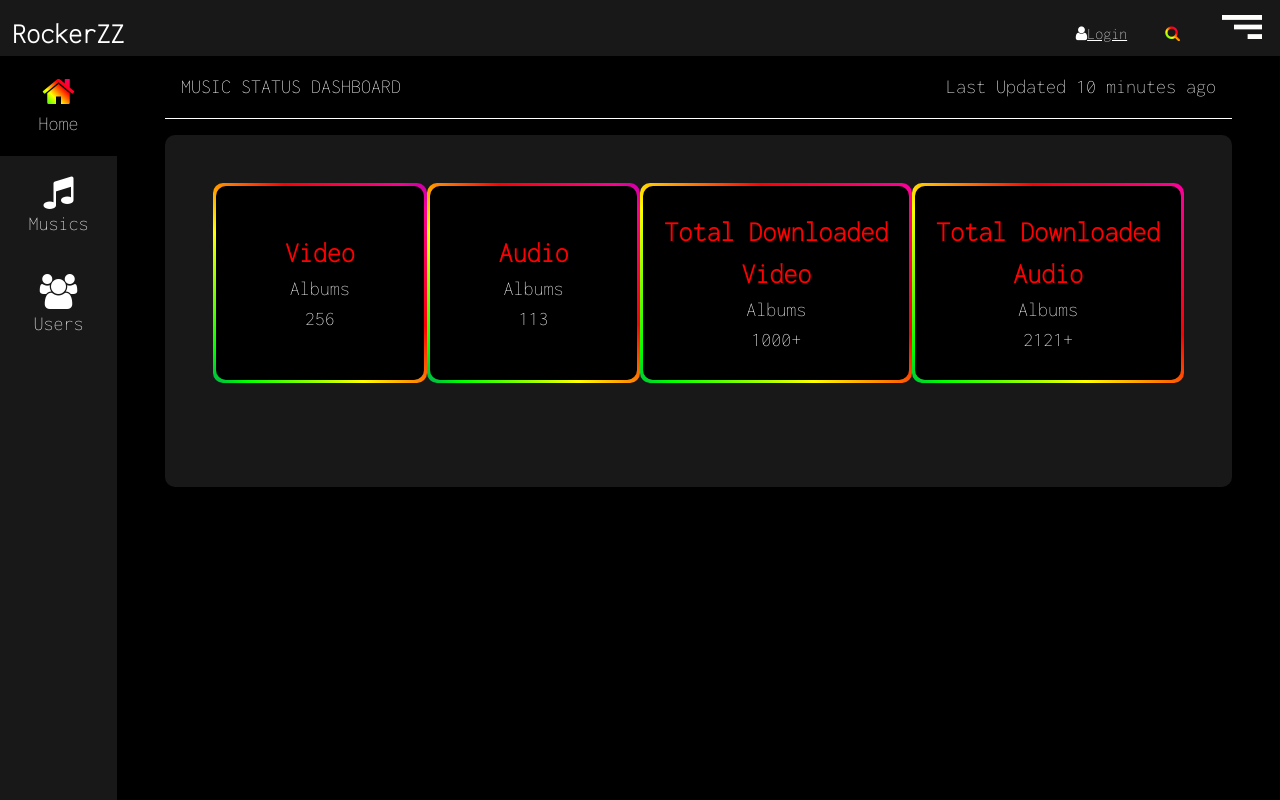
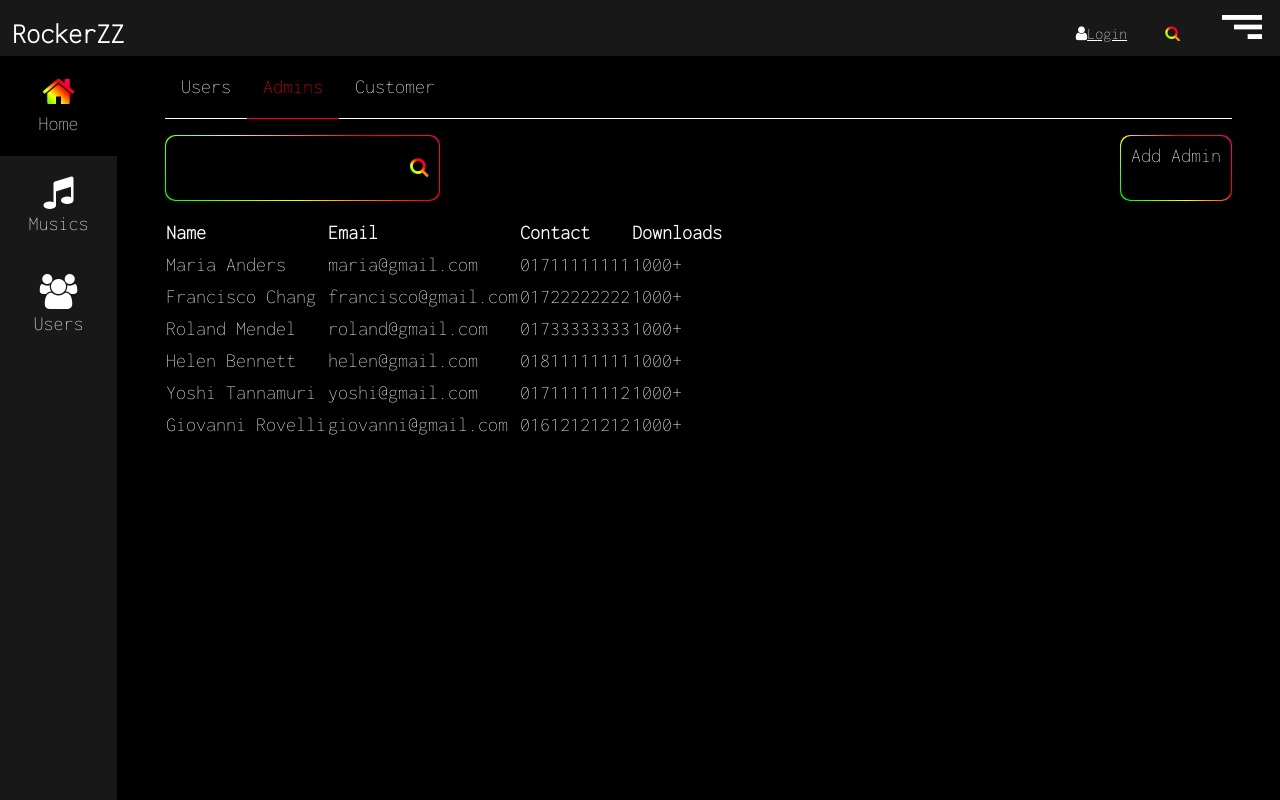
Before and after one commit to faria-karim-porna/react-js-music-rockerzz, a React (Create React App) app: page / in a window 1280 px wide. Built offline with nearby package versions, Linux system fonts and the light colour scheme.

Commit message:
Users Page Added

```diff
--- a/src/App.tsx
+++ b/src/App.tsx
@@ -8,6 +8,7 @@ import LoginPage from "./components/pages/LoginPage/LoginPage";
 import SignUpPage from "./components/pages/SignUpPage/SignUpPage";
 import AudioPage from "./components/pages/AudioPage/AudioPage";
 import DashboardPage from "./components/pages/DashboardPage/DashboardPage";
+import AdminUsersPage from "./components/pages/AdminUsersPage/AdminUsersPage";
 
 function App() {
   return (
@@ -16,7 +17,8 @@ function App() {
       {/* <LoginPage /> */}
       {/* <SignUpPage /> */}
       {/* <AudioPage /> */}
-      <DashboardPage />
+      {/* <DashboardPage /> */}
+      <AdminUsersPage />
     </body>
   );
 }
--- /dev/null
+++ b/src/components/common/AdminTable.tsx
@@ -0,0 +1,113 @@
+import React from "react";
+
+function AdminTable() {
+  return (
+    <table className="admins-table">
+      <tr>
+        <th>Name</th>
+        <th>Email</th>
+        <th>Contact</th>
+        <th>Role</th>
+        <th className="d-flex justify-content-center">Actions</th>
+      </tr>
+      <tr>
+        <td>Maria Anders</td>
+        <td>maria@gmail.com</td>
+        <td>01711111111</td>
+        <td>Admin</td>
+        <td>
+          <div className="d-flex justify-content-center">
+            <div className="admin-buttons d-flex justify-content-center ml-3">
+              <div className="admin-buttons-inner">Edit</div>
+            </div>
+            <div className="admin-buttons d-flex justify-content-center ml-3">
+              <div className="admin-buttons-inner">Delete</div>
+            </div>
+          </div>
+        </td>
+      </tr>
+      <tr>
+        <td>Francisco Chang</td>
+        <td>francisco@gmail.com</td>
+        <td>01722222222</td>
+        <td>Editor</td>
+        <td>
+          <div className="d-flex justify-content-center">
+            <div className="admin-buttons d-flex justify-content-center ml-3">
+              <div className="admin-buttons-inner">Edit</div>
+            </div>
+            <div className="admin-buttons d-flex justify-content-center ml-3">
+              <div className="admin-buttons-inner">Delete</div>
+            </div>
+          </div>
+        </td>
+      </tr>
+      <tr>
+        <td>Roland Mendel</td>
+        <td>roland@gmail.com</td>
+        <td>01733333333</td>
+        <td>Moderator</td>
+        <td>
+          <div className="d-flex justify-content-center">
+            <div className="admin-buttons d-flex justify-content-center ml-3">
+              <div className="admin-buttons-inner">Edit</div>
+            </div>
+            <div className="admin-buttons d-flex justify-content-center ml-3">
+              <div className="admin-buttons-inner">Delete</div>
+            </div>
+          </div>
+        </td>
+      </tr>
+      <tr>
+        <td>Helen Bennett</td>
+        <td>helen@gmail.com</td>
+        <td>01811111111</td>
+        <td>Admin</td>
+        <td>
+          <div className="d-flex justify-content-center">
+            <div className="admin-buttons d-flex justify-content-center ml-3">
+              <div className="admin-buttons-inner">Edit</div>
+            </div>
+            <div className="admin-buttons d-flex justify-content-center ml-3">
+              <div className="admin-buttons-inner">Delete</div>
+            </div>
+          </div>
+        </td>
+      </tr>
+      <tr>
+        <td>Yoshi Tannamuri</td>
+        <td>yoshi@gmail.com</td>
+        <td>01711111112</td>
+        <td>Admin</td>
+        <td>
+          <div className="d-flex justify-content-center">
+            <div className="admin-buttons d-flex justify-content-center ml-3">
+              <div className="admin-buttons-inner">Edit</div>
+            </div>
+            <div className="admin-buttons d-flex justify-content-center ml-3">
+              <div className="admin-buttons-inner">Delete</div>
+            </div>
+          </div>
+        </td>
+      </tr>
+      <tr>
+        <td>Giovanni Rovelli</td>
+        <td>giovanni@gmail.com</td>
+        <td>01612121212</td>
+        <td>Owner</td>
+        <td>
+          <div className="d-flex justify-content-center">
+            <div className="admin-buttons d-flex justify-content-center ml-3">
+              <div className="admin-buttons-inner">Edit</div>
+            </div>
+            <div className="admin-buttons d-flex justify-content-center ml-3">
+              <div className="admin-buttons-inner">Delete</div>
+            </div>
+          </div>
+        </td>
+      </tr>
+    </table>
+  );
+}
+
+export default AdminTable;
--- /dev/null
+++ b/src/components/common/CustomerTable.tsx
@@ -0,0 +1,52 @@
+import React from "react";
+
+function CustomerTable() {
+  return (
+    <table className="customer-table">
+      <tr>
+        <th>Name</th>
+        <th>Email</th>
+        <th>Contact</th>
+        <th>Downloads</th>
+      </tr>
+      <tr>
+        <td>Maria Anders</td>
+        <td>maria@gmail.com</td>
+        <td>01711111111</td>
+        <td>1000+</td>
+      </tr>
+      <tr>
+        <td>Francisco Chang</td>
+        <td>francisco@gmail.com</td>
+        <td>01722222222</td>
+        <td>1000+</td>
+      </tr>
+      <tr>
+        <td>Roland Mendel</td>
+        <td>roland@gmail.com</td>
+        <td>01733333333</td>
+        <td>1000+</td>
+      </tr>
+      <tr>
+        <td>Helen Bennett</td>
+        <td>helen@gmail.com</td>
+        <td>01811111111</td>
+        <td>1000+</td>
+      </tr>
+      <tr>
+        <td>Yoshi Tannamuri</td>
+        <td>yoshi@gmail.com</td>
+        <td>01711111112</td>
+        <td>1000+</td>
+      </tr>
+      <tr>
+        <td>Giovanni Rovelli</td>
+        <td>giovanni@gmail.com</td>
+        <td>01612121212</td>
+        <td>1000+</td>
+      </tr>
+    </table>
+  );
+}
+
+export default CustomerTable;
--- /dev/null
+++ b/src/components/pages/AdminUsersPage/AdminUsersBody/AdminUsersBody.tsx
@@ -0,0 +1,72 @@
+import React, { useEffect } from "react";
+import AdminTable from "../../../common/AdminTable";
+import CustomerTable from "../../../common/CustomerTable";
+
+function AdminUsersBody() {
+  // When the user clicks the button, open the modal
+  const addAdminModalOpen = () => {
+    (
+      document.getElementsByClassName(
+        "addAdminModal"
+      ) as HTMLCollectionOf<HTMLElement>
+    )[0].style.display = "block";
+  };
+
+  // When the user clicks on <span> (x), close the modal
+//   (
+//     document.getElementsByClassName(
+//       "addAdminModal-close"
+//     ) as HTMLCollectionOf<HTMLElement>
+//   )[0].onclick = () => {
+//     (
+//       document.getElementsByClassName(
+//         "addAdminModal"
+//       ) as HTMLCollectionOf<HTMLElement>
+//     )[0].style.display = "none";
+//   };
+
+  // When the user clicks anywhere outside of the modal, close it
+  window.onclick = (event) => {
+    if (event.target == document.getElementsByClassName("addAdminModal")[0]) {
+      (
+        document.getElementsByClassName(
+          "addAdminModal"
+        ) as HTMLCollectionOf<HTMLElement>
+      )[0].style.display = "none";
+    }
+  };
+
+  return (
+    <div className="dashboard-main">
+      <div className="d-flex pl-5 pr-5 dashboard-tab-section">
+        <div className="d-flex w-100">
+          <div className="p-3 dashboard-tab">Users</div>
+          <div className="p-3 dashboard-selected-tab">Admins</div>
+          <div className="p-3 dashboard-tab">Customer</div>
+          <div className="dashboard-tab-line"></div>
+        </div>
+      </div>
+
+      <div className="pl-5 pr-5 mt-3 d-flex justify-content-between">
+        <div className="users-search-section d-flex justify-content-center align-items-center">
+          <div className="users-search-inner">
+            <input type="text" className="users-search" />{" "}
+            <i className="fa fa-search"></i>
+          </div>
+        </div>
+        <div
+          className="admin-buttons d-flex justify-content-center ml-3"
+          onClick={() => addAdminModalOpen()}
+        >
+          <div className="admin-buttons-inner">Add Admin</div>
+        </div>
+      </div>
+      <div className="pl-5 pr-5 mt-3">
+        <AdminTable />
+        <CustomerTable />
+      </div>
+    </div>
+  );
+}
+
+export default AdminUsersBody;
--- /dev/null
+++ b/src/components/pages/AdminUsersPage/AdminUsersPage.tsx
@@ -0,0 +1,18 @@
+import React from "react";
+import HeaderBar from "../../common/HeaderBar";
+import SideBar from "../../common/SideBar";
+import AdminUsersBody from "./AdminUsersBody/AdminUsersBody";
+
+function AdminUsersPage() {
+  return (
+    <div>
+      <HeaderBar />
+      <div className="d-flex">
+        <SideBar />
+        <AdminUsersBody />
+      </div>
+    </div>
+  );
+}
+
+export default AdminUsersPage;
```
